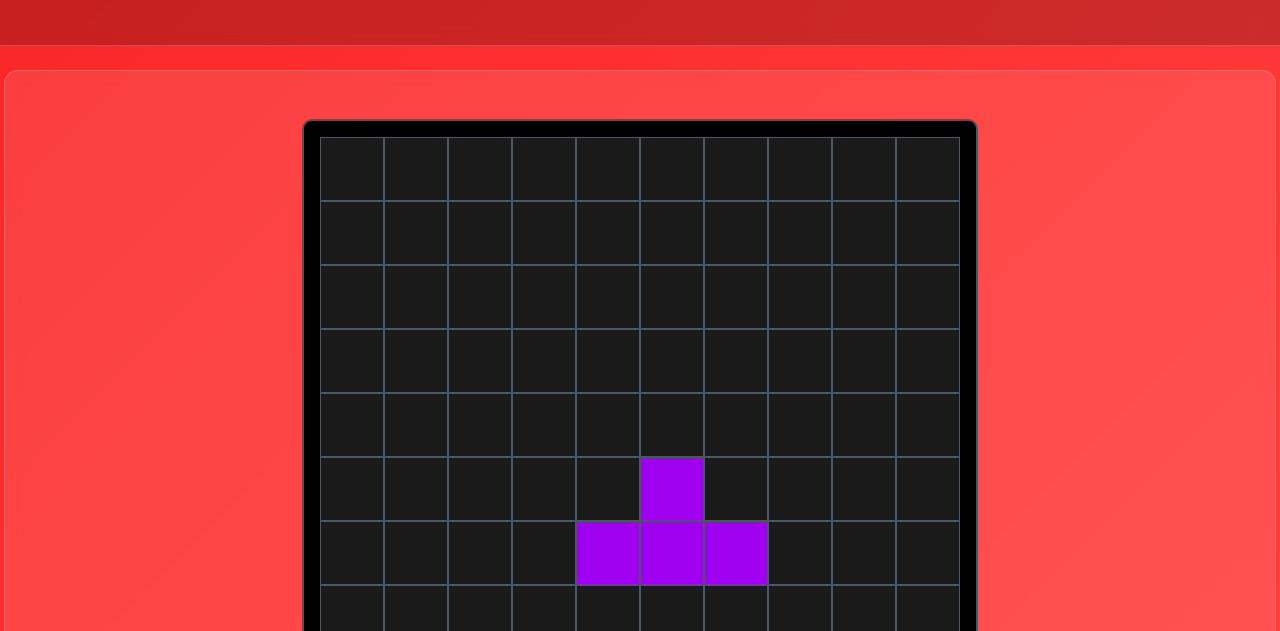
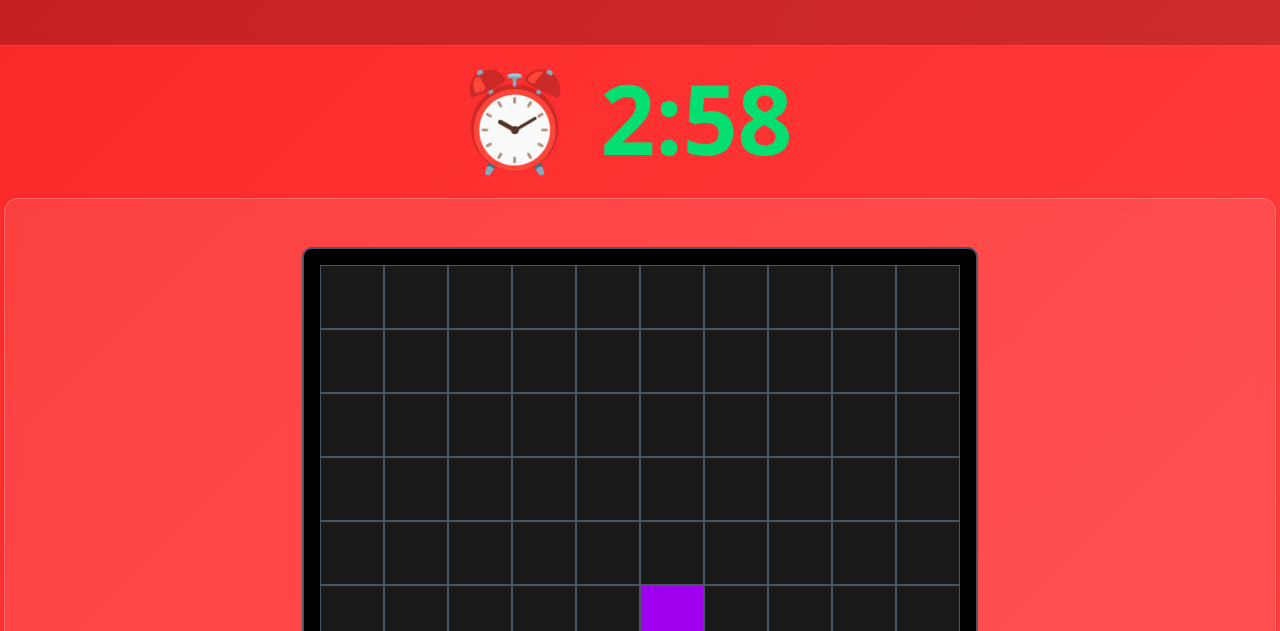
Before and after one commit to joser098/game-center, an Astro site: page /games/tetris in a window 1280 px wide. Both pictures are taken after a click on the button "¡Comenzar Juego!". Shown: the part 169-800 px from the top of the page. Built offline with nearby package versions, Linux system fonts and the light colour scheme; Astro itself is replaced by a stand-in of ours.

Commit message:
Add Timer to Tetris

```diff
--- a/src/components/games/Tetris.tsx
+++ b/src/components/games/Tetris.tsx
@@ -84,6 +84,23 @@
   const [isPlaying, setIsPlaying] = useState(false)
   const [showNameModal, setShowNameModal] = useState(false)
   const gameLoopRef = useRef<NodeJS.Timeout | null>(null)
+
+  const [timeRemaining, setTimeRemaining] = useState(180) // 3 minutos
+  const [gameStartTime, setGameStartTime] = useState<number | null>(null)
+
+  const formatTime = (seconds: number) => {
+    const mins = Math.floor(seconds / 60)
+    const secs = seconds % 60
+    return `${mins}:${secs.toString().padStart(2, "0")}`
+  }
+
+  const getTimerColor = () => {
+    if (timeRemaining > 120) return "text-green-400"
+    if (timeRemaining > 60) return "text-yellow-400"
+    return "text-red-400"
+  }
+
+
 
   const createRandomPiece = useCallback((): Piece => {
     const types = Object.keys(TETROMINOS) as TetrominoType[]
@@ -218,6 +235,8 @@
     setIsPaused(false)
     setIsPlaying(true)
     setShowNameModal(false)
+    setTimeRemaining(180)
+    setGameStartTime(Date.now())
   }
 
   const resetGame = () => {
@@ -263,6 +282,24 @@
       }
     }
   }, [isPlaying, gameOver, isPaused, level, movePiece])
+
+  useEffect(() => {
+    if (!isPlaying || gameOver || isPaused || !gameStartTime) return
+
+    const interval = setInterval(() => {
+      setTimeRemaining((prev) => {
+        if (prev <= 1) {
+          setGameOver(true)
+          setShowNameModal(true)
+          return 0
+        }
+        return prev - 1
+      })
+    }, 1000)
+
+    return () => clearInterval(interval)
+  }, [isPlaying, gameOver, isPaused, gameStartTime])
+
 
   // Level up
   useEffect(() => {
@@ -452,10 +489,15 @@
 
       <div className="max-w-8xl mx-auto">
         <div className="grid grid-cols-1  gap-8">
+          {/* TIMER */}
+          <div className={`text-8xl font-bold text-center ${getTimerColor()}`}>
+            ⏰ {formatTime(timeRemaining)}
+          </div>
           {/* Game Board */}
           <div className="lg:col-span-2">
             <Card className="bg-white/10 backdrop-blur-sm border-white/20">
               <CardContent className="p-6">
+
                 <div className="flex justify-center w-full max-w-[1400px] aspect-square">
                   <div className="bg-black p-4 rounded-lg border-2 border-gray-600">{renderBoard()}</div>
                 </div>
```
